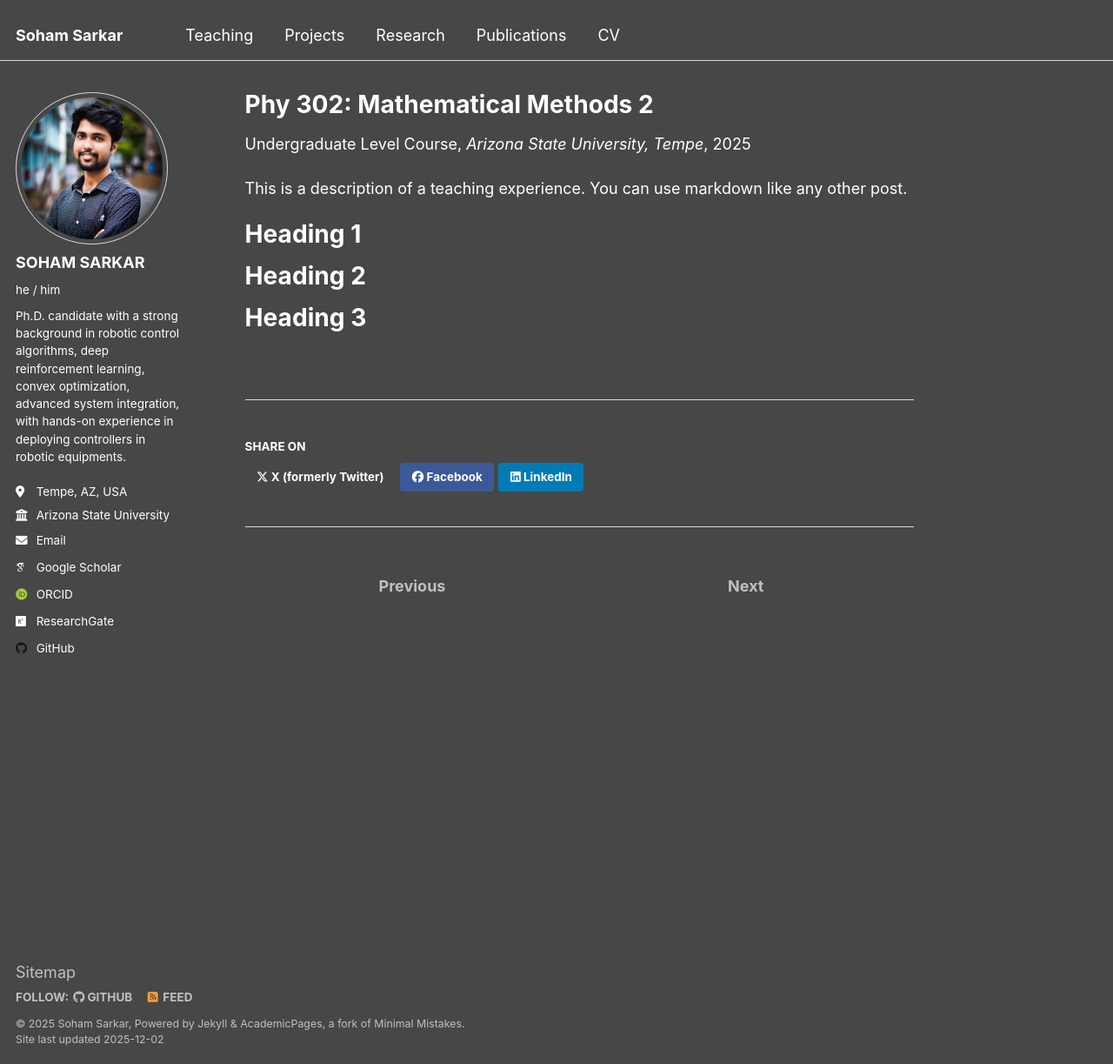
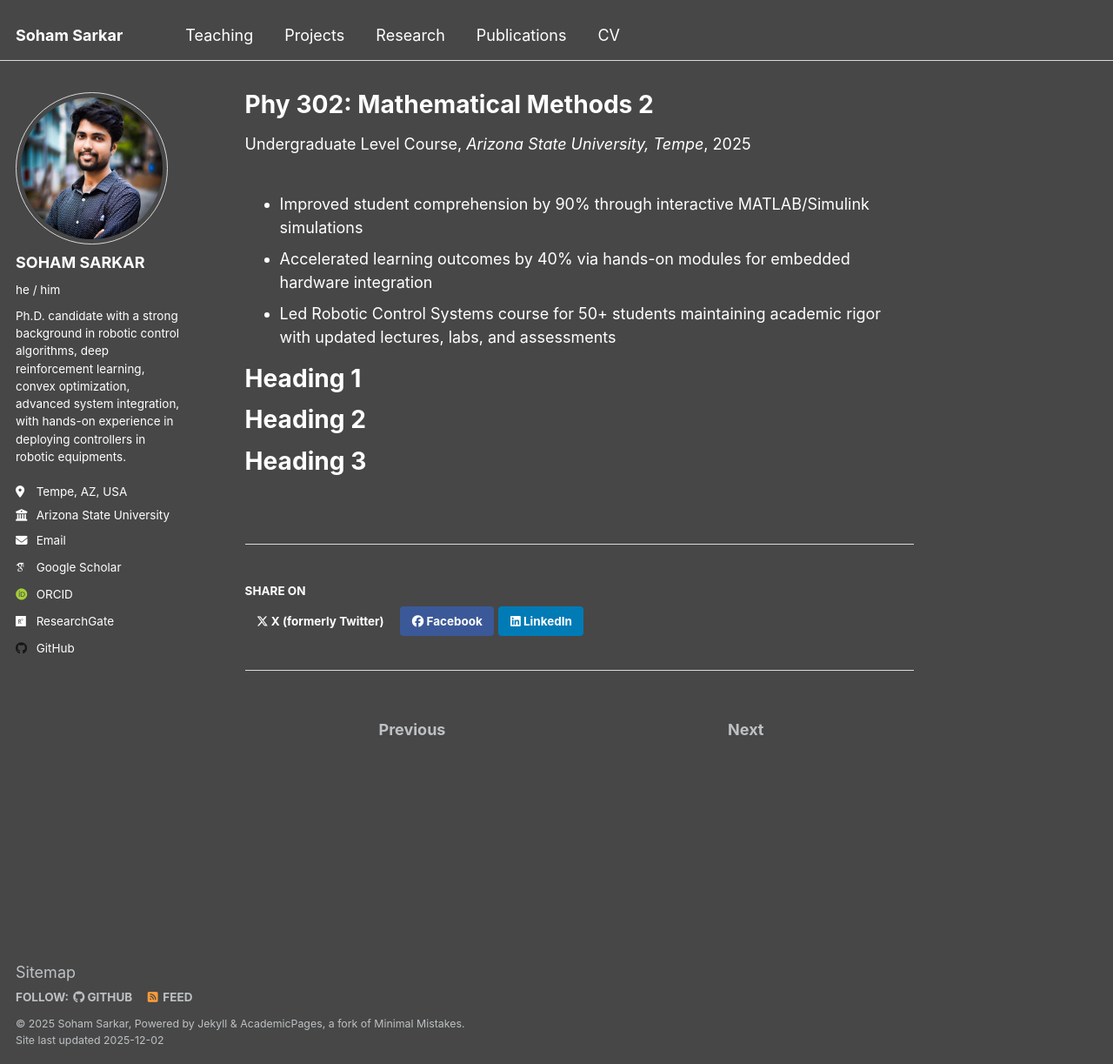
Before and after one commit to ssarka4894/ssarka4894.github.io, a Jekyll site: the page built from _teaching/2025-fall-teaching-2.md, in a window 1280 px wide and 1223 px high. Shown: the whole window at 87% size. Built offline with Jekyll 4.4.1, drawn with Linux system fonts in a browser that asks for light colours; some web fonts are replaced.

Commit message:
Enhance teaching experience description
Added details on teaching experience and improvements in student learning outcomes.

```diff
--- a/_teaching/2025-fall-teaching-2.md
+++ b/_teaching/2025-fall-teaching-2.md
@@ -8,7 +8,9 @@ date: 2025-08-22
 location: "AZ, USA"
 ---
 
-This is a description of a teaching experience. You can use markdown like any other post.
+- Improved student comprehension by 90% through interactive MATLAB/Simulink simulations
+- Accelerated learning outcomes by 40% via hands-on modules for embedded hardware integration
+- Led Robotic Control Systems course for 50+ students maintaining academic rigor with updated lectures, labs, and assessments
 
 Heading 1
 ======
```
